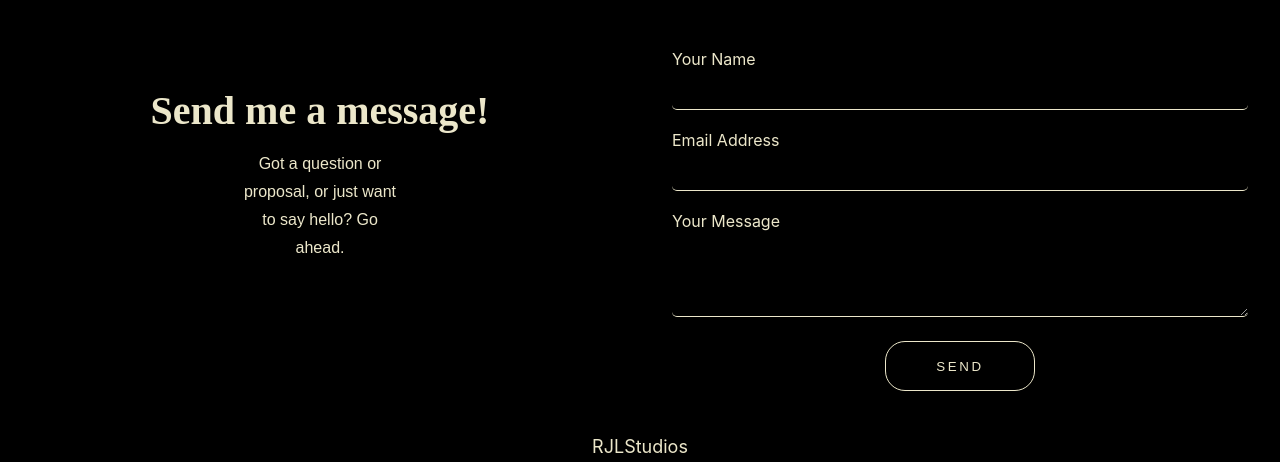
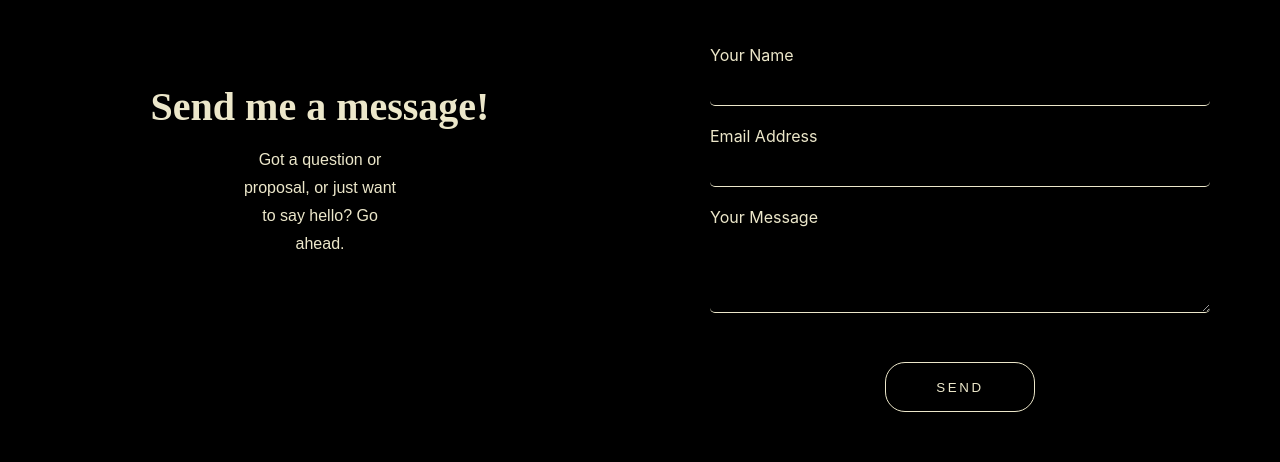
Before and after one commit to RJLStudios/RJLStudios-React-Portfolio-, a React (Create React App) app: page / in a window 1280 px wide. Shown: the part 1403-1865 px from the top of the page. Built offline with nearby package versions, Linux system fonts and the light colour scheme.

Commit message:
Border removal

```diff
--- a/src/App.css
+++ b/src/App.css
@@ -274,8 +274,7 @@ margin: 0px auto;
  height: fit-content;
  width: 100%;
  gap: 2em;
-  padding: 2em 2em;
-border: 2px solid green;
+padding: 2em 2em;
 align-content: center;
 overflow-x: scroll;
 overscroll-behavior-inline: contain;
@@ -565,7 +564,8 @@ justify-content: center;
 }
 
 .form-control, .form-control-sm {
-  min-width: 45vw;
+  min-width: 500px;
+  max-width: 500px;
   padding: 20px;
   border: 1px solid var(--primary-cream);
   border-top: none;
@@ -595,7 +595,7 @@ label {
 display: flex;
 justify-content: center;
 height: 50px;
-margin: 20px auto;
+margin: 45px auto;
 }
 
 .button {
```
